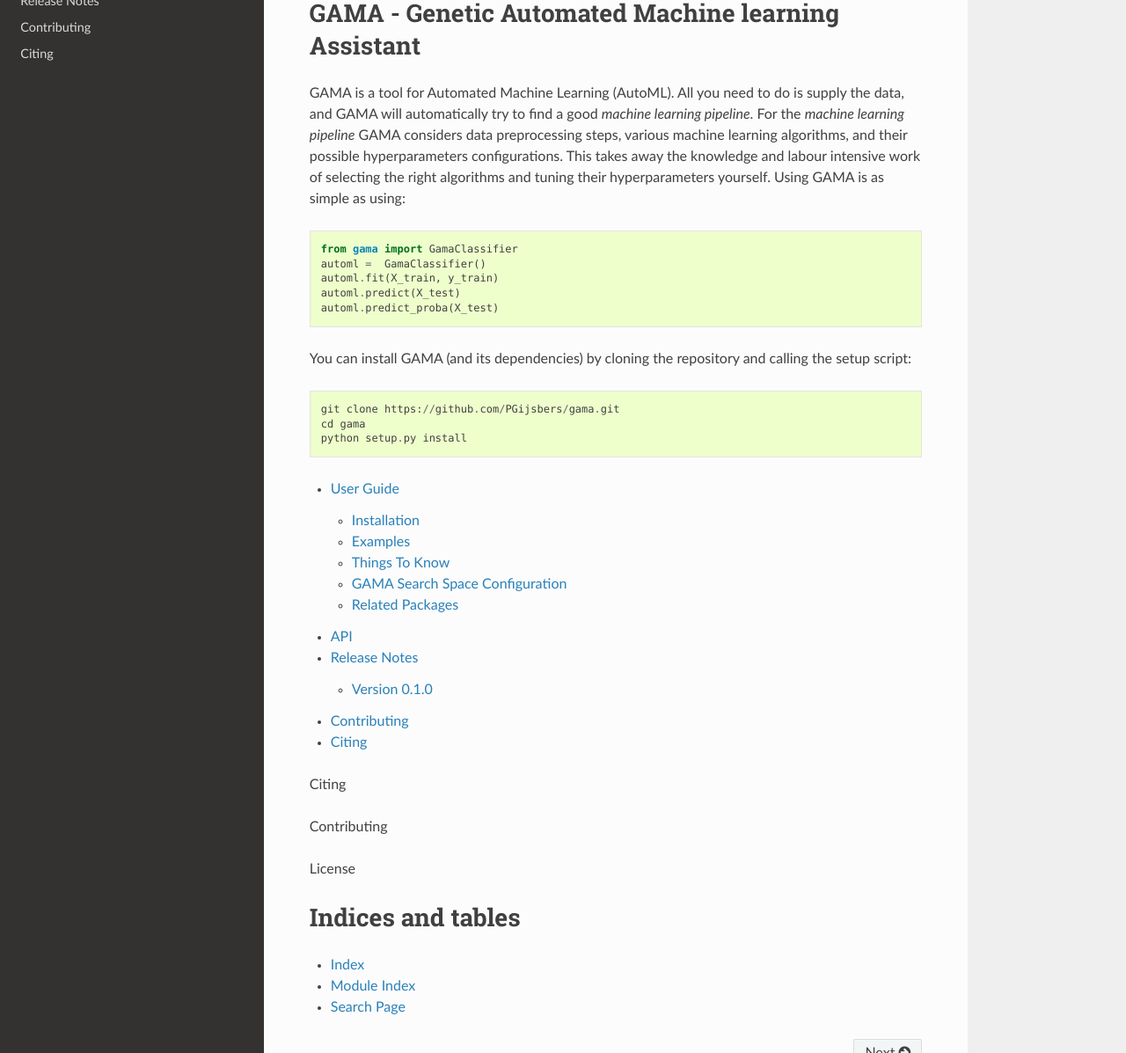
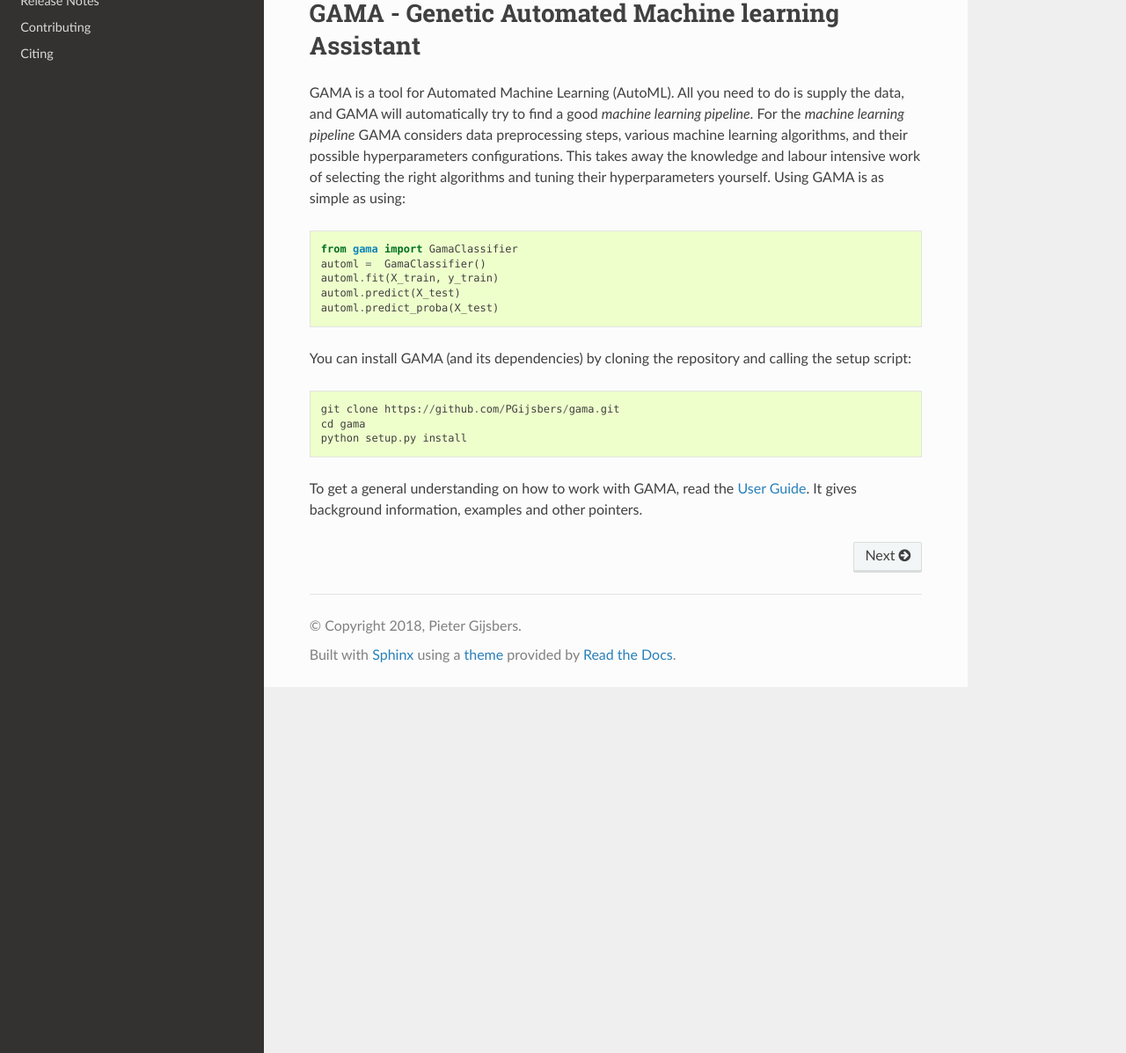
Before and after one commit to openml-labs/gama, a Sphinx documentation site: the page built from docs/source/index.rst, in a window 1280 px wide and 1400 px high, cut to the strip 203-1400 px from the top of the window. Shown: the whole strip at 88% size. Built offline with Sphinx 7.4.7 and the Read the Docs theme 2.0.0, drawn with Linux system fonts in a browser that asks for light colours; pages that are not in the unit, such as notebooks, are missing from menus.

Commit message:
Cleaned up main page.

```diff
--- a/docs/source/index.rst
+++ b/docs/source/index.rst
@@ -29,6 +29,7 @@ You can install GAMA (and its dependencies) by cloning the repository and callin
 
 .. toctree::
    :maxdepth: 2
+   :hidden:
 
    user_guide/index
    api
@@ -38,16 +39,6 @@ You can install GAMA (and its dependencies) by cloning the repository and callin
 
    :caption: Contents:
 
-Citing
 
-Contributing
-
-License
-
-
-Indices and tables
-==================
-
-* :ref:`genindex`
-* :ref:`modindex`
-* :ref:`search`
+To get a general understanding on how to work with GAMA, read the :ref:`user_guide_index`.
+It gives background information, examples and other pointers.
```
